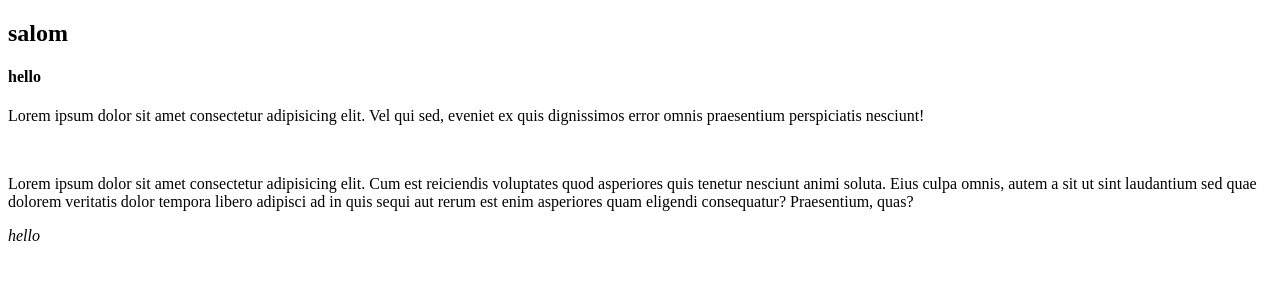
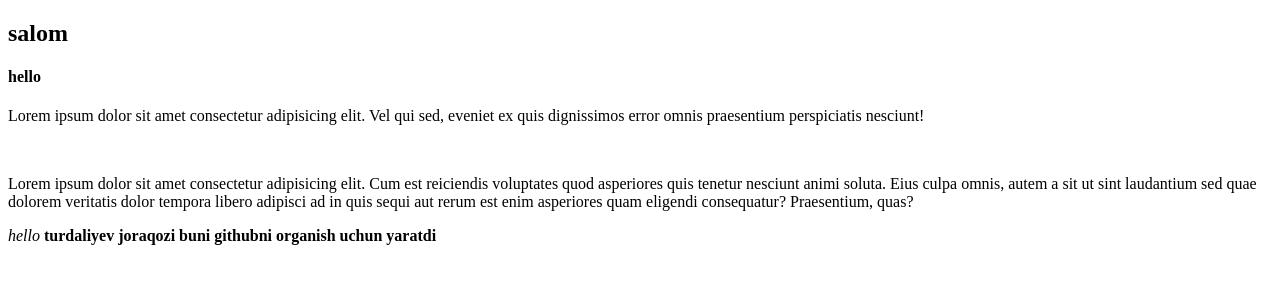
Before and after one commit to tatu7/gitHub-exercise, a plain HTML site: page index.html in a window 1280 px wide. Drawn offline with Linux system fonts and the light colour scheme.

Commit message:
wrote description

```diff
--- a/index.html
+++ b/index.html
@@ -23,5 +23,6 @@
       enim asperiores quam eligendi consequatur? Praesentium, quas?
     </p>
     <i>hello</i>
+    <b>turdaliyev joraqozi buni githubni organish uchun yaratdi</b>
   </body>
 </html>
```
